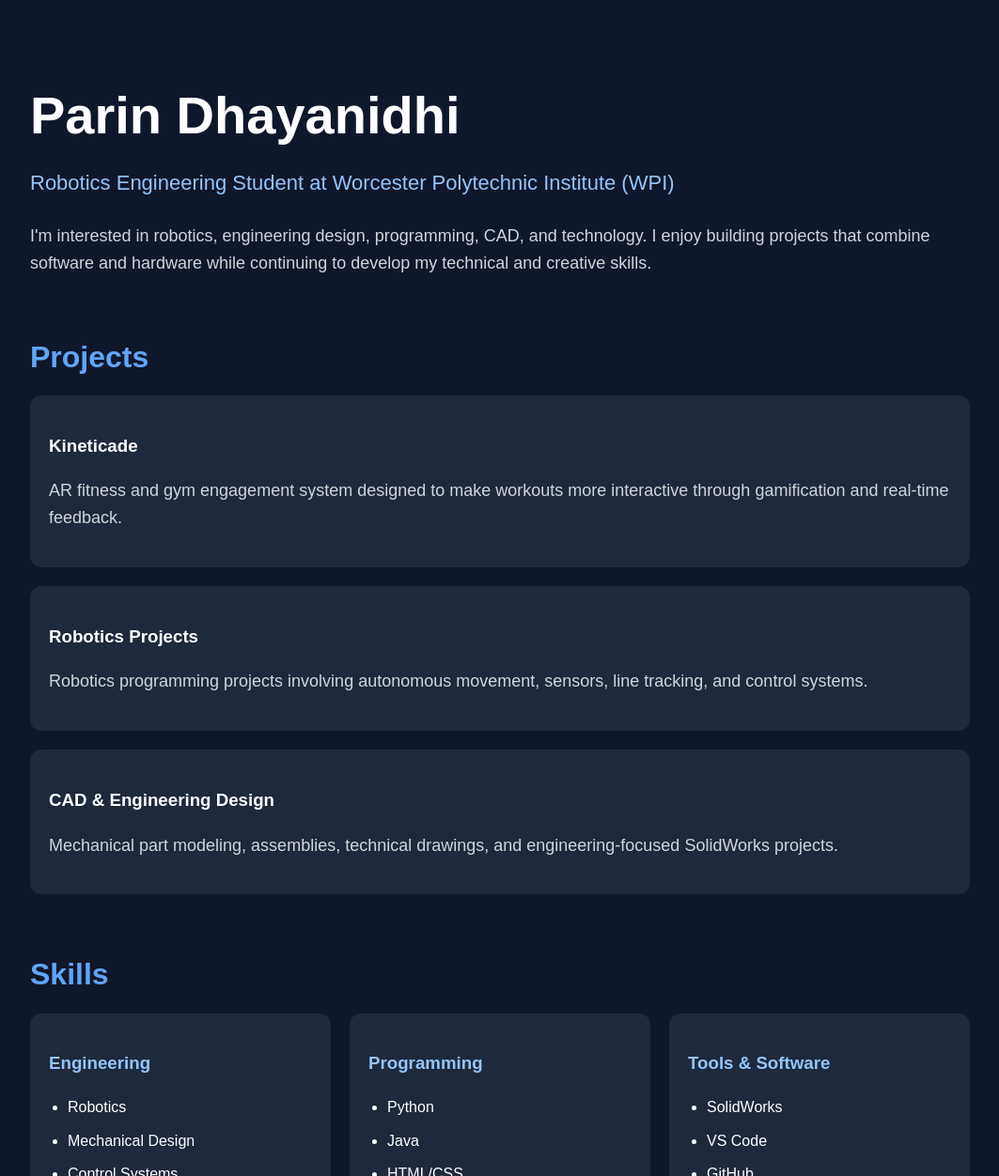
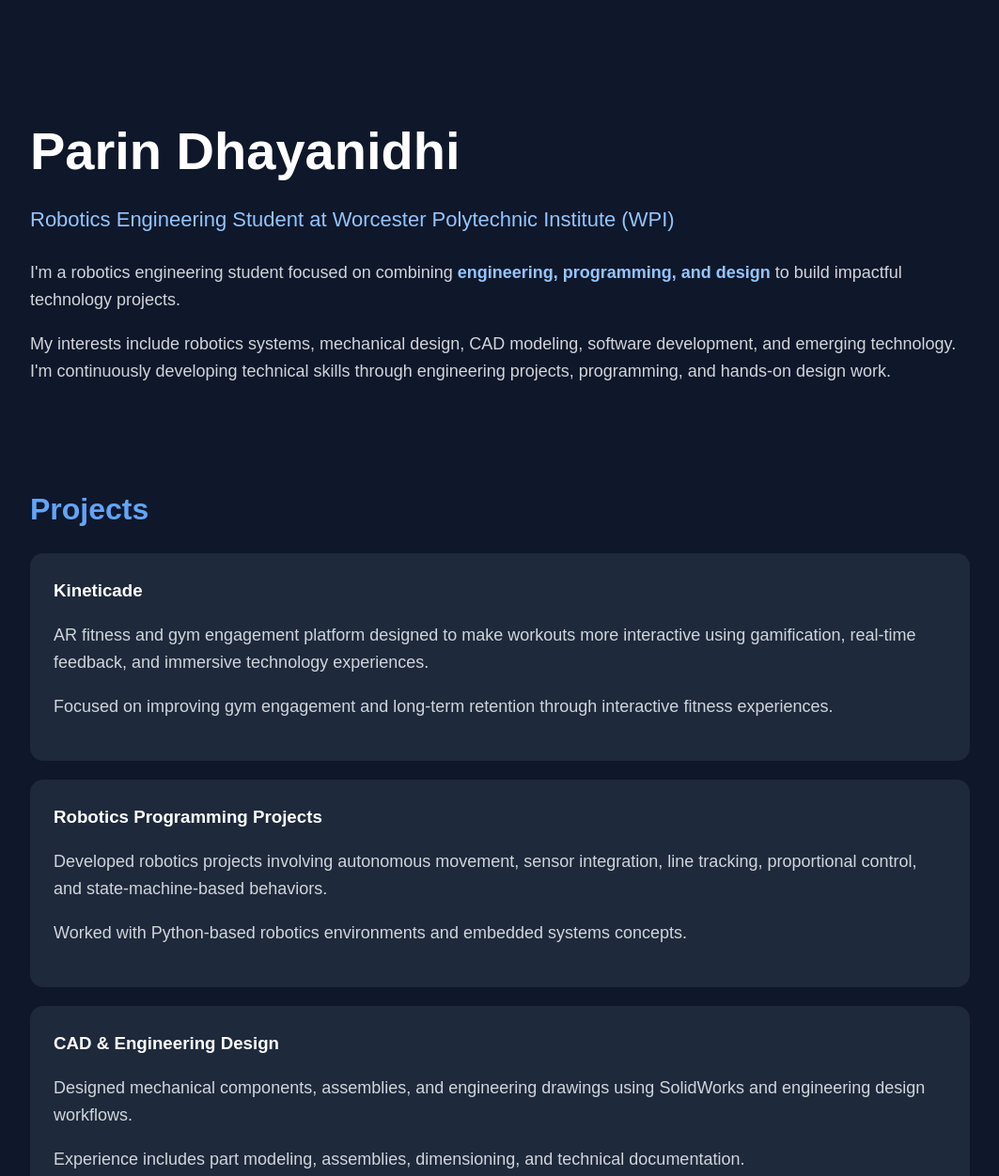
Before and after one commit to parin07dev/parin07dev.github.io, a plain HTML site: page index.html in a window 1280 px wide. Shown: the top 1252 px of the page at 94% size, without its empty margins (108-1171 px from the left). Drawn offline with Linux system fonts and the light colour scheme.

Commit message:
Refactor index.html for layout and content updates
Updated styling and content for improved layout and clarity.

```diff
--- a/index.html
+++ b/index.html
@@ -29,9 +29,13 @@
 
     h2 {
       color: #60a5fa;
-      margin-top: 60px;
-      margin-bottom: 15px;
+      margin-top: 70px;
+      margin-bottom: 20px;
       font-size: 32px;
+    }
+
+    h3 {
+      margin-top: 0;
     }
 
     p {
@@ -47,9 +51,14 @@
 
     .card {
       background-color: #1e293b;
-      padding: 20px;
-      border-radius: 12px;
+      padding: 25px;
+      border-radius: 14px;
       margin-bottom: 20px;
+      transition: transform 0.2s ease;
+    }
+
+    .card:hover {
+      transform: translateY(-4px);
     }
 
     ul {
@@ -69,7 +78,7 @@
     .skill-box {
       background-color: #1e293b;
       padding: 20px;
-      border-radius: 12px;
+      border-radius: 14px;
     }
 
     .skill-box h3 {
@@ -84,6 +93,29 @@
     a:hover {
       text-decoration: underline;
     }
+
+    .contact-box {
+      background-color: #1e293b;
+      padding: 25px;
+      border-radius: 14px;
+    }
+
+    .contact-links {
+      display: flex;
+      flex-direction: column;
+      gap: 12px;
+      font-size: 18px;
+    }
+
+    .hero {
+      padding-top: 30px;
+      padding-bottom: 20px;
+    }
+
+    .highlight {
+      color: #93c5fd;
+      font-weight: bold;
+    }
   </style>
 </head>
 
@@ -92,6 +124,8 @@
   <div class="container">
 
     <!-- HOME -->
+    <section class="hero">
+
       <h1>Parin Dhayanidhi</h1>
 
       <div class="subtitle">
@@ -99,35 +133,62 @@
       </div>
 
       <p>
-      I'm interested in robotics, engineering design, programming, CAD, and technology.
-      I enjoy building projects that combine software and hardware while continuing
-      to develop my technical and creative skills.
+        I'm a robotics engineering student focused on combining
+        <span class="highlight">engineering, programming, and design</span>
+        to build impactful technology projects.
       </p>
+
+      <p>
+        My interests include robotics systems, mechanical design,
+        CAD modeling, software development, and emerging technology.
+        I'm continuously developing technical skills through engineering projects,
+        programming, and hands-on design work.
+      </p>
+
+    </section>
 
     <!-- PROJECTS -->
     <h2>Projects</h2>
 
     <div class="card">
       <h3>Kineticade</h3>
+
       <p>
-        AR fitness and gym engagement system designed to make workouts more interactive
-        through gamification and real-time feedback.
+        AR fitness and gym engagement platform designed to make workouts more interactive
+        using gamification, real-time feedback, and immersive technology experiences.
+      </p>
+
+      <p>
+        Focused on improving gym engagement and long-term retention through
+        interactive fitness experiences.
       </p>
     </div>
 
     <div class="card">
-      <h3>Robotics Projects</h3>
+      <h3>Robotics Programming Projects</h3>
+
       <p>
-        Robotics programming projects involving autonomous movement, sensors,
-        line tracking, and control systems.
+        Developed robotics projects involving autonomous movement,
+        sensor integration, line tracking, proportional control,
+        and state-machine-based behaviors.
+      </p>
+
+      <p>
+        Worked with Python-based robotics environments and embedded systems concepts.
       </p>
     </div>
 
     <div class="card">
       <h3>CAD & Engineering Design</h3>
+
       <p>
-        Mechanical part modeling, assemblies, technical drawings,
-        and engineering-focused SolidWorks projects.
+        Designed mechanical components, assemblies, and engineering drawings
+        using SolidWorks and engineering design workflows.
+      </p>
+
+      <p>
+        Experience includes part modeling, assemblies, dimensioning,
+        and technical documentation.
       </p>
     </div>
 
@@ -138,16 +199,18 @@
 
       <div class="skill-box">
         <h3>Engineering</h3>
+
         <ul>
           <li>Robotics</li>
           <li>Mechanical Design</li>
           <li>Control Systems</li>
-          <li>Problem Solving</li>
+          <li>Engineering Problem Solving</li>
         </ul>
       </div>
 
       <div class="skill-box">
         <h3>Programming</h3>
+
         <ul>
           <li>Python</li>
           <li>Java</li>
@@ -158,6 +221,7 @@
 
       <div class="skill-box">
         <h3>Tools & Software</h3>
+
         <ul>
           <li>SolidWorks</li>
           <li>VS Code</li>
@@ -168,6 +232,29 @@
 
     </div>
 
+    <!-- CONTACT -->
+    <h2>Contact</h2>
+
+    <div class="contact-box">
+
+      <div class="contact-links">
+
+        <a href="https://github.com/parin07dev" target="_blank">
+          GitHub
+        </a>
+
+        <a href="https://linkedin.com" target="_blank">
+          LinkedIn
+        </a>
+
+        <a href="mailto:your@email.com">
+          Email
+        </a>
+
+      </div>
+
+    </div>
+
   </div>
 
 </body>
```
Lines whose indentation alone changed are shown as unchanged.
